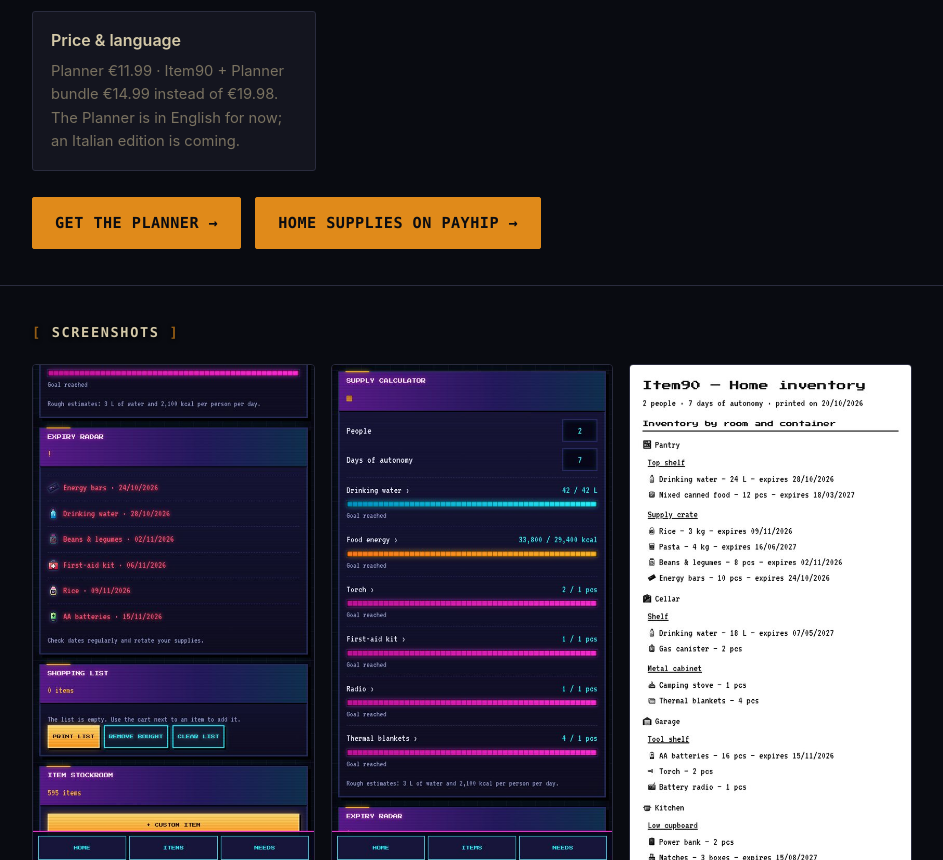
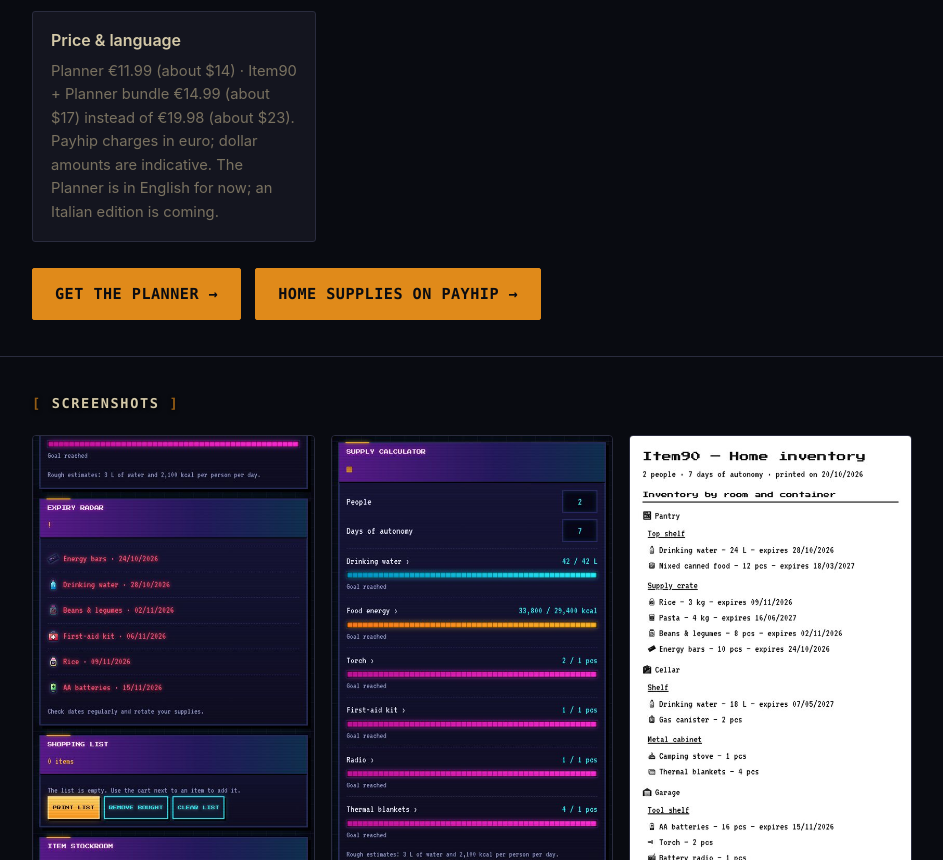
Before and after one commit to Survival-apps/survival-apps.github.io, a plain HTML site: page item90/index.html in a window 1280 px wide. Shown: the part 1882-2742 px from the top of the page, without its empty margins (168-1111 px from the left). Drawn offline with Linux system fonts and the light colour scheme.

Commit message:
Item90: prezzi indicativi in dollari nella sezione Planner

```diff
--- a/item90/index.html
+++ b/item90/index.html
@@ -104,7 +104,7 @@
       <div class="feature"><div class="t">The paper half</div><div class="d">Printable PDF planner plus a macro-free spreadsheet (XLSX and ODS): water and calorie calculators for 14, 30 or 90 days, a from-zero shopping list, a buy-and-rotate calendar, and one-page sheets for water, dry food, over-the-counter medicines and hygiene.</div></div>
       <div class="feature"><div class="t">Made to work with Item90</div><div class="d">Two PDF editions: stand-alone, and one for use alongside Item90, with the same logic as the app and a printed room → container → item inventory as backup.</div></div>
       <div class="feature"><div class="t">Sources, not guesses</div><div class="d">Figures come from public sources — Ready.gov/FEMA for water, WHO and partners for the calorie starting point, the European Commission for the 72-hour minimum — each with its link. They are kept side by side, not merged into one number. No medicine quantities: a sheet to fill in with your doctor or pharmacist.</div></div>
-      <div class="feature"><div class="t">Price &amp; language</div><div class="d">Planner €11.99 · Item90 + Planner bundle €14.99 instead of €19.98. The Planner is in English for now; an Italian edition is coming.</div></div>
+      <div class="feature"><div class="t">Price &amp; language</div><div class="d">Planner €11.99 (about $14) · Item90 + Planner bundle €14.99 (about $17) instead of €19.98 (about $23). Payhip charges in euro; dollar amounts are indicative. The Planner is in English for now; an Italian edition is coming.</div></div>
     </div>
     <div class="cta-row">
       <a class="cta" href="https://payhip.com/b/bsn45" target="_blank" rel="noopener">GET THE PLANNER →</a>
```
Also changed, not shown: 1 other file.
